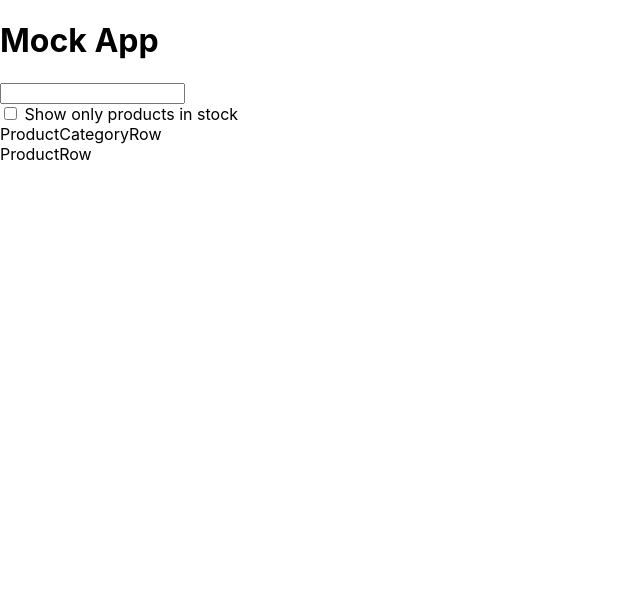
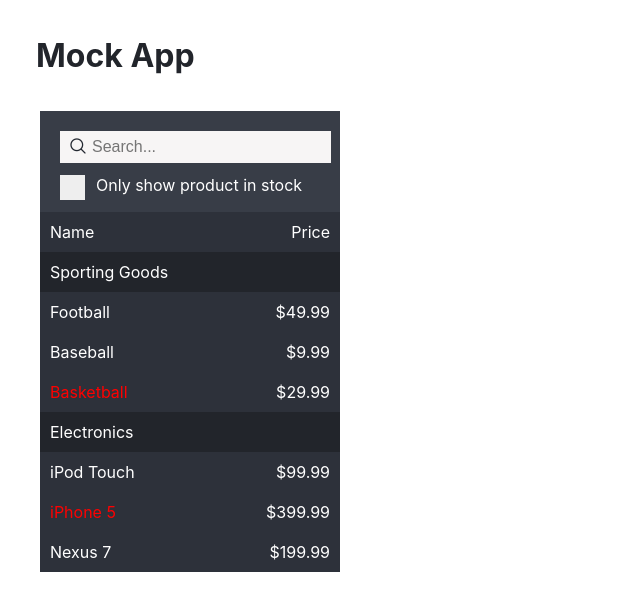
Before and after one commit to tasyurek/reactjs-mock-app, a React (Create React App) app: page / in a window 1280 px wide. Shown: the top 610 px of the page, without its empty margins (0-640 px from the left). Built offline with nearby package versions, Linux system fonts and the light colour scheme.

Commit message:
fixes UI & fixes hierarchy

```diff
--- a/src/App.js
+++ b/src/App.js
@@ -1,12 +1,51 @@
 import React, { Component } from "react";
 import FilterableProductTable from "./FilterableProductTable";
-
+import "./index.css";
 class App extends Component {
   render() {
+    const Products = [
+      {
+        category: "Sporting Goods",
+        price: "$49.99",
+        stocked: true,
+        name: "Football"
+      },
+      {
+        category: "Sporting Goods",
+        price: "$9.99",
+        stocked: true,
+        name: "Baseball"
+      },
+      {
+        category: "Sporting Goods",
+        price: "$29.99",
+        stocked: false,
+        name: "Basketball"
+      },
+      {
+        category: "Electronics",
+        price: "$99.99",
+        stocked: true,
+        name: "iPod Touch"
+      },
+      {
+        category: "Electronics",
+        price: "$399.99",
+        stocked: false,
+        name: "iPhone 5"
+      },
+      {
+        category: "Electronics",
+        price: "$199.99",
+        stocked: true,
+        name: "Nexus 7"
+      }
+    ];
+
     return (
       <div className="App">
         <h1>Mock App</h1>
-        <FilterableProductTable />
+        <FilterableProductTable products={Products} />
       </div>
     );
   }
--- a/src/FilterableProductTable.js
+++ b/src/FilterableProductTable.js
@@ -3,54 +3,37 @@ import SearchBar from "./SearchBar";
 import ProductTable from "./ProductTable";
 
 class FilterableProductTable extends Component {
-  constructor(props) {
-    super(props);
-    this.state = {
-      products: [
-        {
-          category: "Sporting Goods",
-          price: "$49.99",
-          stocked: true,
-          name: "Football"
-        },
-        {
-          category: "Sporting Goods",
-          price: "$9.99",
-          stocked: true,
-          name: "Baseball"
-        },
-        {
-          category: "Sporting Goods",
-          price: "$29.99",
-          stocked: false,
-          name: "Basketball"
-        },
-        {
-          category: "Electronics",
-          price: "$99.99",
-          stocked: true,
-          name: "iPod Touch"
-        },
-        {
-          category: "Electronics",
-          price: "$399.99",
-          stocked: false,
-          name: "iPhone 5"
-        },
-        {
-          category: "Electronics",
-          price: "$199.99",
-          stocked: true,
-          name: "Nexus 7"
-        }
-      ]
-    };
-  }
+  state = {
+    filterText: "",
+    inStockOnly: false
+  };
+
+  handleFilterTextChange = filterText => {
+    this.setState({
+      filterText: filterText
+    });
+  };
+
+  handleInStockChange = inStockOnly => {
+    this.setState({
+      inStockOnly: inStockOnly
+    });
+  };
+
   render() {
     return (
-      <div>
-        <SearchBar />
-        <ProductTable />
+      <div className="filterableProductTable">
+        <SearchBar
+          filterText={this.state.filterText}
+          inStockOnly={this.state.inStockOnly}
+          onFilterTextChange={this.handleFilterTextChange}
+          onInStockChange={this.handleInStockChange}
+        />
+        <ProductTable
+          products={this.props.products}
+          filterText={this.state.filterText}
+          inStockOnly={this.state.inStockOnly}
+        />
       </div>
     );
   }
--- a/src/ProductCategoryRow.js
+++ b/src/ProductCategoryRow.js
@@ -1,7 +1,14 @@
 import React, { Component } from "react";
 
-function ProductCategoryRow(props) {
-  return <div>ProductCategoryRow</div>;
+class ProductCategoryRow extends Component {
+  render() {
+    const category = this.props.category;
+    return (
+      <div className="categoryRow">
+        <span colSpan="2">{category}</span>
+      </div>
+    );
+  }
 }
 
 export default ProductCategoryRow;
--- a/src/ProductRow.js
+++ b/src/ProductRow.js
@@ -1,7 +1,21 @@
-import React from "react";
+import React, { Component } from "react";
 
-function ProductRow(props) {
-  return <div>ProductRow</div>;
+class ProductRow extends Component {
+  render() {
+    const product = this.props.product;
+    const name = product.stocked ? (
+      product.name
+    ) : (
+      <span style={{ color: "red" }}>{product.name}</span>
+    );
+
+    return (
+      <div className="productRow">
+        <span>{name}</span>
+        <span>{product.price}</span>
+      </div>
+    );
+  }
 }
 
 export default ProductRow;
--- a/src/ProductTable.js
+++ b/src/ProductTable.js
@@ -4,10 +4,38 @@ import ProductRow from "./ProductRow";
 
 class ProductTable extends Component {
   render() {
+    const filterText = this.props.filterText;
+    const inStockOnly = this.props.inStockOnly;
+
+    const rows = [];
+    let lastCategory = null;
+
+    this.props.products.forEach(product => {
+      if (product.name.toLowerCase().indexOf(filterText) === -1) {
+        return;
+      }
+      if (inStockOnly && !product.stocked) {
+        return;
+      }
+      if (product.category !== lastCategory) {
+        rows.push(
+          <ProductCategoryRow
+            category={product.category}
+            key={product.category}
+          />
+        );
+      }
+      rows.push(<ProductRow product={product} key={product.name} />);
+      lastCategory = product.category;
+    });
+
     return (
-      <div>
-        <ProductCategoryRow />
-        <ProductRow />
+      <div className="productTable">
+        <div className="productHeader">
+          <span>Name</span>
+          <span>Price</span>
+        </div>
+        <div>{rows}</div>
       </div>
     );
   }
--- a/src/SearchBar.js
+++ b/src/SearchBar.js
@@ -1,26 +1,31 @@
 import React, { Component } from "react";
 
 class SearchBar extends Component {
-  state = {
-    searchedText: ""
+  handleFilterTextChange = e => {
+    this.props.onFilterTextChange(e.target.value.toLowerCase());
   };
 
-  handleChange = e => {
-    this.setState({
-      searchedText: e.target.value
-    });
+  handleInStockChange = e => {
+    this.props.onInStockChange(e.target.checked);
   };
+
   render() {
     return (
-      <form>
-        <div>
-          <input type="text" onChange={this.handleChange} />
-        </div>
-        <div>
-          <label>
-            <input type="checkbox" /> Show only products in stock
-          </label>
-        </div>
+      <form className="searchBar">
+        <input
+          type="text"
+          placeholder="Search..."
+          value={this.props.filterText}
+          onChange={this.handleFilterTextChange}
+        />
+        <label class="container">
+          <input
+            type="checkbox"
+            checked={this.props.inStockOnly}
+            onChange={this.handleInStockChange}
+          />
+          <span class="checkmark" /> Only show product in stock
+        </label>
       </form>
     );
   }
--- a/src/index.css
+++ b/src/index.css
@@ -12,3 +12,122 @@ code {
   font-family: source-code-pro, Menlo, Monaco, Consolas, "Courier New",
     monospace;
 }
+.App > h1 {
+  margin: 36px;
+  color: #22252b;
+}
+.filterableProductTable {
+  background-color: #282c34;
+  display: inline-block;
+  width: 300px;
+  margin-left: 40px;
+  color: white;
+}
+.searchBar {
+  background-color: #383d47;
+  padding: 20px 20px 5px 20px;
+}
+input[type="text"] {
+  border: none;
+  background-color: rgb(247, 245, 245);
+  padding: 7px 32px;
+  font-size: 16px;
+  background-image: url("assets/search-icon.png");
+  background-repeat: no-repeat;
+  background-position: 10px 7px;
+}
+
+.productTable {
+  width: 100%;
+}
+
+.productHeader {
+  background-color: #2d313a;
+  padding: 10px;
+  display: flex;
+  justify-content: space-between;
+}
+.productRow {
+  background-color: #2d313a;
+  padding: 10px;
+  display: flex;
+  justify-content: space-between;
+}
+.categoryRow {
+  background-color: #22252b;
+  padding: 10px;
+}
+.productRow:hover {
+  background-color: #373b44;
+  transform: scale(1.05);
+  box-shadow: 0 4px 8px 0 rgba(0, 0, 0, 0.2), 0 6px 20px 0 rgba(0, 0, 0, 0.19);
+  cursor: pointer;
+}
+.productRow:active {
+  color: #61dafb;
+}
+.container {
+  display: block;
+  position: relative;
+  padding-left: 36px;
+  margin: 12px 0;
+  cursor: pointer;
+  -webkit-user-select: none;
+  -moz-user-select: none;
+  -ms-user-select: none;
+  user-select: none;
+}
+
+/* Hide the browser's default checkbox */
+.container input {
+  position: absolute;
+  opacity: 0;
+  cursor: pointer;
+  height: 0;
+  width: 0;
+}
+
+/* Create a custom checkbox */
+.checkmark {
+  position: absolute;
+  top: 0;
+  left: 0;
+  height: 25px;
+  width: 25px;
+  background-color: #eee;
+}
+
+/* On mouse-over, add a grey background color */
+.container:hover input ~ .checkmark {
+  background-color: #ccc;
+}
+
+/* When the checkbox is checked, add a blue background */
+.container input:checked ~ .checkmark {
+  background-color: #2196f3;
+}
+
+/* Create the checkmark/indicator (hidden when not checked) */
+.checkmark:after {
+  content: "";
+  position: absolute;
+  display: none;
+}
+
+/* Show the checkmark when checked */
+.container input:checked ~ .checkmark:after {
+  display: block;
+}
+
+/* Style the checkmark/indicator */
+.container .checkmark:after {
+  left: 9px;
+  top: 5px;
+  width: 5px;
+  height: 10px;
+  border: solid white;
+  border-width: 0 3px 3px 0;
+  -webkit-transform: rotate(45deg);
+  -ms-transform: rotate(45deg);
+  transform: rotate(45deg);
+}
```
Also changed, not shown: src/assets/search-icon.png (added).
